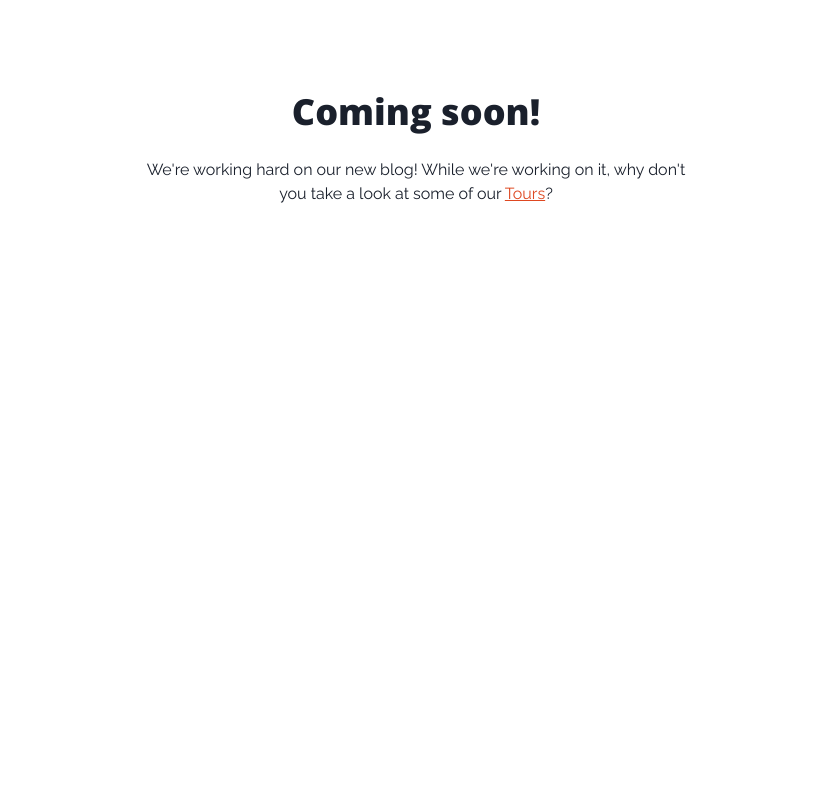
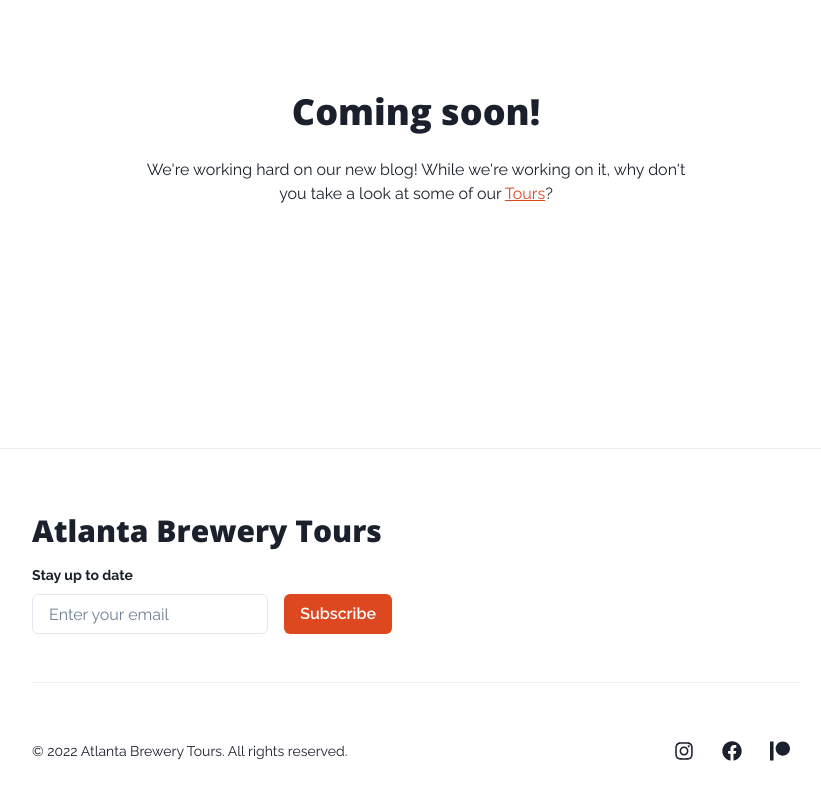
Before and after one commit to jth0024/atlanta-brewery-tours, a Next.js app: page /blog in a window 1280 px wide. Shown: the part 248-1048 px from the top of the page, without its empty margins (224-1045 px from the left). Before the commit the page ends 800 px from the top, so only its background shows below. Built offline with nearby package versions, Linux system fonts and the light colour scheme; no server answers; what @graphql-tools/schema would draw is missing.

Commit message:
Add footer and favicon icon

```diff
--- a/package.json
+++ b/package.json
@@ -24,6 +24,7 @@
     "next-urql": "^4.0.0",
     "react": "^18.2.0",
     "react-dom": "^18.2.0",
+    "react-icons": "^4.7.1",
     "react-is": "^18.2.0",
     "urql": "^3.0.3"
   },
--- /dev/null
+++ b/src/app/Footer.tsx
@@ -0,0 +1,83 @@
+import {
+  Box,
+  Button,
+  ButtonGroup,
+  Container,
+  Divider,
+  FormControl,
+  FormLabel,
+  Heading,
+  IconButton,
+  Input,
+  Stack,
+  Text,
+} from '@chakra-ui/react'
+import * as React from 'react'
+import { FaFacebook, FaInstagram, FaPatreon } from 'react-icons/fa'
+
+export const Footer = () => (
+  <Box as="footer" role="contentinfo" py={{ base: '12', md: '16' }} px="4">
+    <Container padding="0" size={{ base: 'sm', lg: 'md' }}>
+      <Stack spacing={{ base: '12', md: '12' }}>
+        <Stack
+          justify="space-between"
+          direction={{ base: 'column', md: 'column' }}
+          align={{ base: 'center', md: 'start' }}
+          spacing={{ base: '12', md: '4' }}
+        >
+          <Heading size="lg" fontWeight="800">
+            Atlanta Brewery Tours
+          </Heading>
+          <FormControl marginLeft={{ md: 'auto' }}>
+            <FormLabel fontSize="sm" fontWeight="700">
+              Stay up to date
+            </FormLabel>
+            <Stack
+              spacing="4"
+              direction={{ base: 'column', md: 'row' }}
+              justifyContent={{ md: 'flex-end' }}
+              align={{ md: 'end' }}
+              maxW={{ md: '360px' }}
+            >
+              <Input placeholder="Enter your email" type="email" required />
+              <Button colorScheme="orange" type="submit" flexShrink={0}>
+                Subscribe
+              </Button>
+            </Stack>
+          </FormControl>
+        </Stack>
+        <Divider />
+        <Stack
+          justify="space-between"
+          direction={{ base: 'column-reverse', md: 'row' }}
+          align="center"
+        >
+          <Text fontSize="sm">
+            &copy; {new Date().getFullYear()} Atlanta Brewery Tours. All rights
+            reserved.
+          </Text>
+          <ButtonGroup variant="ghost">
+            <IconButton
+              as="a"
+              href="#"
+              aria-label="Instagram"
+              icon={<FaInstagram fontSize="1.25rem" />}
+            />
+            <IconButton
+              as="a"
+              href="#"
+              aria-label="Facebook"
+              icon={<FaFacebook fontSize="1.25rem" />}
+            />
+            <IconButton
+              as="a"
+              href="#"
+              aria-label="Patreon"
+              icon={<FaPatreon fontSize="1.25rem" />}
+            />
+          </ButtonGroup>
+        </Stack>
+      </Stack>
+    </Container>
+  </Box>
+)
--- a/src/app/Layout.tsx
+++ b/src/app/Layout.tsx
@@ -1,5 +1,6 @@
-import { Box } from '@chakra-ui/react'
+import { Box, Divider } from '@chakra-ui/react'
 import React from 'react'
+import { Footer } from './Footer'
 import { Topbar } from './Topbar'
 
 interface LayoutProps {
@@ -7,10 +8,12 @@
 }
 
 export const Layout = ({ children }: LayoutProps) => (
-  <main>
+  <div>
     <Box position="sticky" top="0" zIndex="1">
       <Topbar />
     </Box>
-    {React.Children.only(children)}
-  </main>
+    <main>{React.Children.only(children)}</main>
+    <Divider />
+    <Footer />
+  </div>
 )
--- /dev/null
+++ b/src/app/Logo.tsx
@@ -0,0 +1,15 @@
+import { Box, Image } from '@chakra-ui/react'
+
+const logoSrc = '/images/logo-bug-500-x-500.png'
+
+export const Logo = ({ ...props }) => (
+  <Box {...props}>
+    <Image
+      objectFit="contain"
+      src={logoSrc}
+      alt="Atlanta Brewery Tours Logo"
+      height="100%"
+      borderRadius="full"
+    />
+  </Box>
+)
--- a/src/app/Topbar.tsx
+++ b/src/app/Topbar.tsx
@@ -1,11 +1,10 @@
-import { Box, Button, Flex, Image, Link, Spacer } from '@chakra-ui/react'
+import { Button, Flex, Link, Spacer } from '@chakra-ui/react'
 import NextLink from 'next/link'
-
-const logoSrc = '/images/logo-bug-500-x-500.png'
+import { Logo } from './Logo'
 
 export const Topbar = ({ ...rest }) => (
   <Flex
-    as="header"
+    as="nav"
     backgroundColor="white"
     height="96px"
     px="4"
@@ -21,15 +20,7 @@
       alignItems="center"
       overflow="hidden"
     >
-      <Box href="/" as={NextLink} height="100%">
-        <Image
-          objectFit="contain"
-          src={logoSrc}
-          alt="Atlanta Brewery Tours Logo"
-          height="100%"
-          borderRadius="full"
-        />
-      </Box>
+      <Logo as={NextLink} href="/" height="100%" />
       <Spacer display={['block', 'none']} height="2" flex="0 0 auto" />
       <Flex alignItems="center" marginLeft={[0, 'auto']} as="nav">
         <Link as={NextLink} href="/blog" fontWeight="bold">
--- /dev/null
+++ b/src/pages/_document.tsx
@@ -0,0 +1,15 @@
+import { Head, Html, Main, NextScript } from 'next/document'
+
+export default function Document() {
+  return (
+    <Html>
+      <Head>
+        <link rel="shortcut icon" href="/images/logo-favicon-500-x-500.png" />
+      </Head>
+      <body>
+        <Main />
+        <NextScript />
+      </body>
+    </Html>
+  )
+}
--- a/src/views/Home.tsx
+++ b/src/views/Home.tsx
@@ -55,7 +55,7 @@
 const Section = ({
   children,
   filled = false,
-  size = { base: 'sm', md: 'md' },
+  size = { base: 'sm', lg: 'md' },
   ...boxProps
 }: SectionProps) => (
   <Box
```
Also changed, not shown: public/images/logo-favicon-500-x-500.png (added), 1 other file (tests, documents, lock files or other folders).
